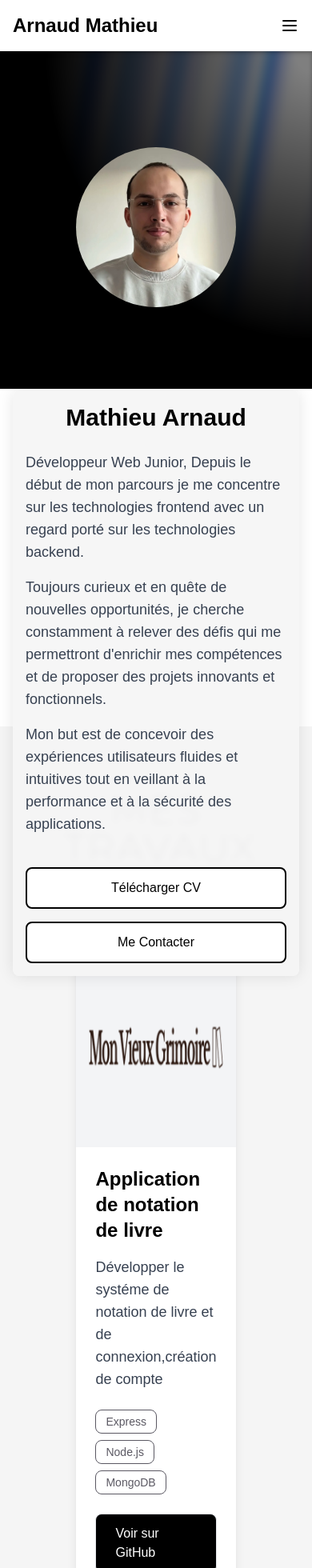
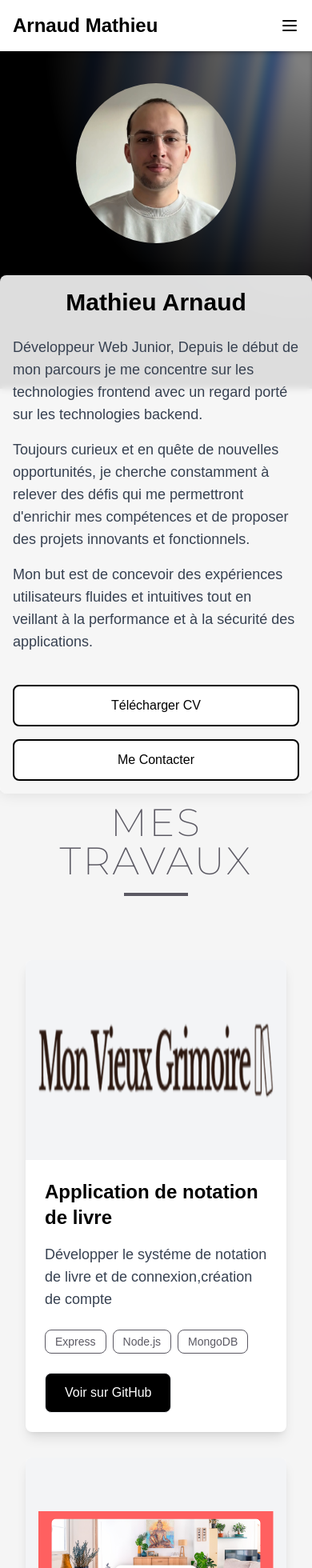
Before and after one commit to fasymat/mathieuarnaud.github.io, a Next.js app: page / in a window 390 px wide. Shown: the top 1960 px of the page at 80% size. Built offline with nearby package versions, Linux system fonts and the light colour scheme.

Commit message:
correct mobile

```diff
--- a/src/components/AccueilSection.tsx
+++ b/src/components/AccueilSection.tsx
@@ -4,7 +4,7 @@ import { AuroraBackground } from './ui/aurora-background'
 
 export default function AccueilSection() {
   return (
-    <main className="min-h-screen relative p-4">
+    <main className="min-h-screen relative  ">
       <AuroraBackground className="absolute inset-0 z-0">
         {/* Add any children here if needed */}
         <div></div>
@@ -12,7 +12,7 @@ export default function AccueilSection() {
 
 
       {/* Photo section */}
-      <div className="relative z-10 flex justify-center items-center mb-16 mt-16 p-10">
+      <div className="relative z-10 flex justify-center items-center   p-10">
         <div className="w-[200px] md:w-[250px] h-[200px] md:h-[250px] rounded-full overflow-hidden">
           <Image
             src="/IMG_4942.jpg"
--- a/src/components/ContactSection.tsx
+++ b/src/components/ContactSection.tsx
@@ -44,7 +44,7 @@ export default function ContactSection() {
   }
 
   return (
-    <div className="container pb-10 bg-[#f5f5f5] mx-auto " id="contact">
+    <div className="container sm:pb-10 bg-[#f5f5f5] mx-auto " id="contact">
        <div className="text-center py-10">
         <h2 className="text-5xl font-extralight text-[#5b5963] tracking-wider uppercase">
         N&apos;hésitez pas à me contacter
--- a/src/components/ProjetsSection.tsx
+++ b/src/components/ProjetsSection.tsx
@@ -35,7 +35,7 @@ export default function ProjetsSection() {
   ]
 
   return (
-    <section className=" bg-[#f5f5f5] p-20">
+    <section className=" bg-[#f5f5f5]  mt-20 sm:mt-0 p-4 sm:p-20">
       <div className="text-center mb-20">
         <h2 className="text-5xl font-extralight text-[#5b5963] tracking-wider uppercase">
           Mes Travaux
@@ -46,14 +46,14 @@ export default function ProjetsSection() {
       <div className="container mx-auto px-4">
         <div className="flex flex-wrap justify-center gap-8">
           {projets.map((projet, index) => (
-            <div key={index} className="w-[600px]">
+            <div key={index} className="w-full sm:w-[600px] ">
               <div className="bg-white rounded-lg shadow-lg overflow-hidden h-full">
                 <div className="relative w-full h-[250px] bg-gray-100">
                   <Image
                     src={projet.imageUrl}
                     alt={projet.titre}
                     fill
-                    sizes="400px"
+                    sizes="(max-width: 640px) 100vw, 600px"
                     quality={100}
                     className="object-contain p-4"
                     priority={index === 0}
```
